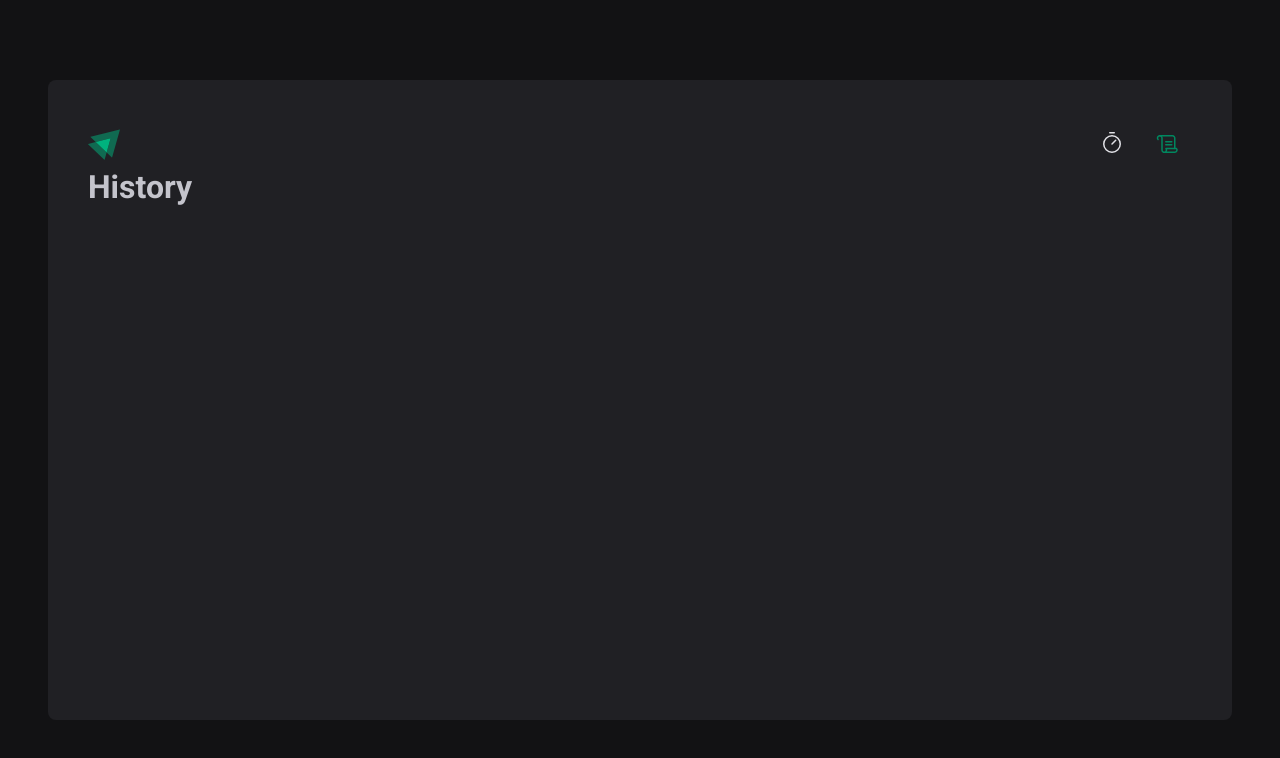
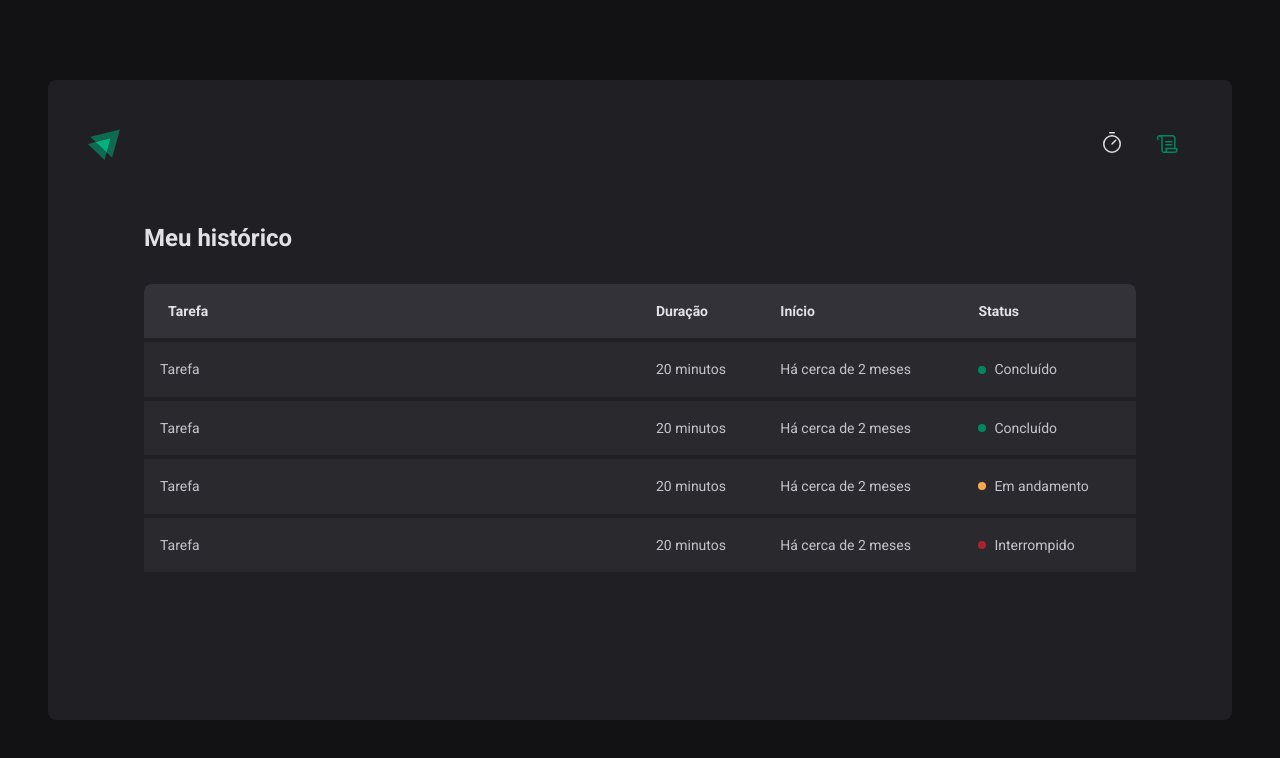
Before and after one commit to dmardoqueu/timer, a React (Vite) app: page /history in a window 1280 px wide. Shown: the top 758 px of the page. Built offline with nearby package versions, Linux system fonts and the light colour scheme.

Commit message:
Desenvolvendo página History e o componente Status

```diff
--- a/src/pages/History.tsx
+++ /dev/null
@@ -1,5 +0,0 @@
-export function History() {
-    return (
-        <h1>History</h1>
-    )
-}
--- /dev/null
+++ b/src/pages/History/index.tsx
@@ -0,0 +1,61 @@
+import { HistoryContainer, HistoryList, Status } from "./styles";
+
+export function History() {
+    return (
+        <HistoryContainer>
+            <h1>
+                Meu histórico
+            </h1>
+            <HistoryList>
+                <table>
+                    <thead>
+                        <tr>
+                            <th>Tarefa</th>
+                            <th>Duração</th>
+                            <th>Início</th>
+                            <th>Status</th>
+                        </tr>
+                    </thead>
+                    <tbody>
+                        <tr>
+                            <td>Tarefa</td>
+                            <td>20 minutos</td>
+                            <td>Há cerca de 2 meses</td>
+                            <td>
+                                <Status statusColor="green">Concluído</Status>
+                            </td>
+                        </tr>
+
+                        <tr>
+                            <td>Tarefa</td>
+                            <td>20 minutos</td>
+                            <td>Há cerca de 2 meses</td>
+                            <td>
+                                <Status statusColor="green">Concluído</Status>
+                            </td>
+                        </tr>
+
+                        <tr>
+                            <td>Tarefa</td>
+                            <td>20 minutos</td>
+                            <td>Há cerca de 2 meses</td>
+                            <td>
+                                <Status statusColor="yellow">Em andamento</Status>
+                            </td>
+                        </tr>
+
+                        <tr>
+                            <td>Tarefa</td>
+                            <td>20 minutos</td>
+                            <td>Há cerca de 2 meses</td>
+                            <td>
+                                <Status statusColor="red">Interrompido</Status>
+                            </td>
+                        </tr>
+
+                    </tbody>
+                </table>
+            </HistoryList>
+        </HistoryContainer>
+    )
+}
--- /dev/null
+++ b/src/pages/History/styles.ts
@@ -0,0 +1,78 @@
+import styled from "styled-components";
+
+export const HistoryContainer = styled.main`
+    flex: 1;
+    padding: 3.5rem;
+
+    display: flex;
+    flex-direction: column;
+
+    h1 {
+        font-size: 1.5rem;
+        color: ${(props) => props.theme['gray-100']};
+    }
+`
+
+export const HistoryList = styled.div`
+    flex: 1;
+    overflow: auto;
+    margin-top: 2rem;
+
+    table {
+        width: 100%;
+        border-collapse: collapse;
+        min-width: 600px;
+
+        th {
+            background-color: ${(props) => props.theme['gray-600']};
+            padding: 1rem;
+            text-align: left;
+            color: ${(props) => props.theme['gray-100']};
+            font-size: 0.875rem;
+            line-height: 1.6;
+
+            &:first-child {
+                border-top-left-radius: 8px;
+                padding-left: 1.5rem;
+                width: 50%;
+            }
+
+            &:last-child {
+                border-top-right-radius: 8px;
+                padding-right: 8px;
+            }
+        }
+
+        td {
+            background-color: ${(props) => props.theme['gray-700']};
+            border-top: 4px solid ${(props) => props.theme['gray-800']};
+            padding: 1rem;
+            font-size: 0.875rem;
+            line-height: 1.6;
+        }
+    }
+`
+
+const STATUS_COLORS = {
+    yellow: 'yellow-500',
+    green: 'green-500',
+    red: 'red-500',
+} as const
+
+interface StatusProps {
+    statusColor: keyof typeof STATUS_COLORS
+}
+
+export const Status = styled.span<StatusProps> `
+    display: flex;
+    align-items: center;
+    gap: 0.5rem;
+
+    &::before {
+        content: '';
+        width: 0.5rem;
+        height: 0.5rem;
+        border-radius: 9999px;
+        background: ${(props) => props.theme[STATUS_COLORS[props.statusColor]]};;
+    }
+`
--- a/src/pages/Home/index.tsx
+++ b/src/pages/Home/index.tsx
@@ -9,14 +9,25 @@
                     <label htmlFor="task">Vou trabalhar em</label>
                     <TaskInput
                     id="task"
+                    list="task-suggestions"
                     placeholder="Dê um nome para o seu projeto"
                     />
+
+                    <datalist id="task-suggestions">
+                        <option value="Tarefa 1" />
+                        <option value="Tarefa 2" />
+                        <option value="Tarefa 3" />
+                        <option value="Tarefa 4" />
+                    </datalist>
 
                     <label htmlFor="">durante</label>
                     <MinutesAmountInput
                     type="number"
                     id="minutesAmount"
                     placeholder="00"
+                    step={5}
+                    min={5}
+                    max={60}
                     />
 
                     <span>minutos.</span>
--- a/src/pages/Home/styles.ts
+++ b/src/pages/Home/styles.ts
@@ -66,6 +66,9 @@
 
 export const TaskInput = styled(BaseInput)`
     flex: 1;
+    &::-webkit-calendar-picker-indicator {
+        display: none !important;
+    }
 `
 
 export const MinutesAmountInput = styled(BaseInput)`
```
